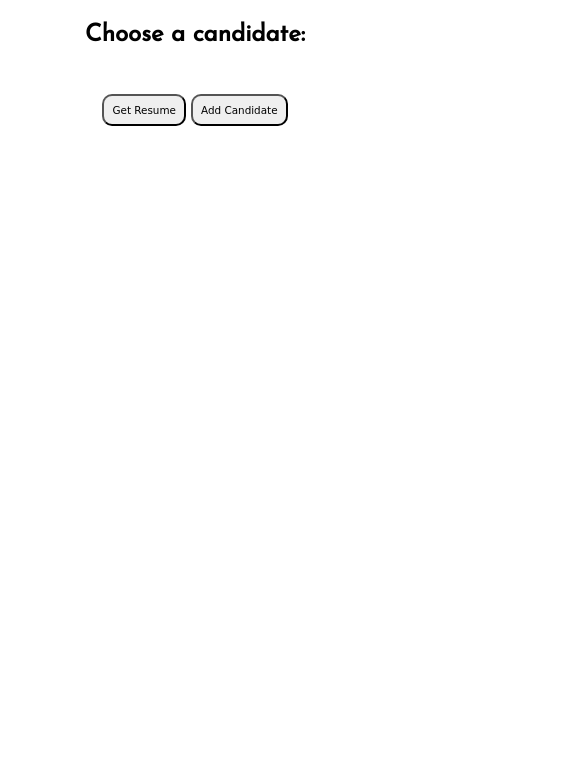
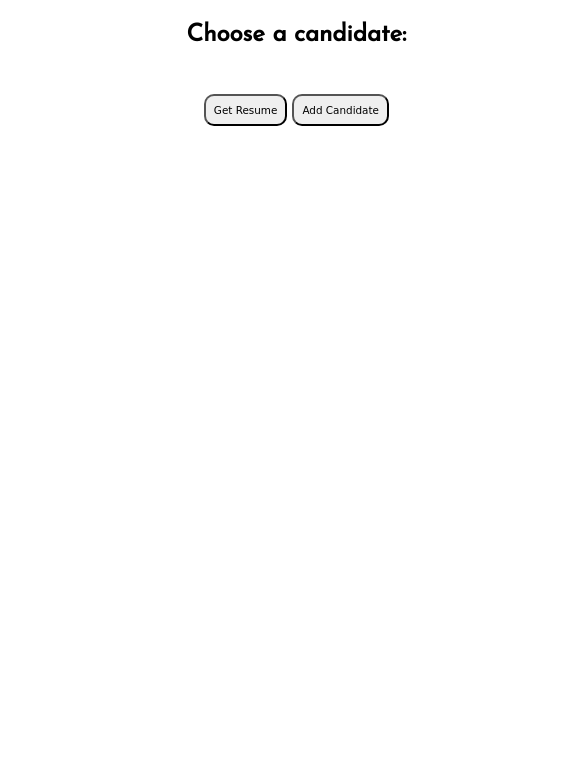
Before and after one commit to aryn-rjpt/ResumeBuilder, a plain HTML site: page index.html in a window 390 px wide. Shown: the part 87-844 px from the top of the page, 585 px wide, since content can reach past the window. Drawn offline with nearby package versions, Linux system fonts and the light colour scheme.

Commit message:
minor fixes

```diff
--- a/phone.css
+++ b/phone.css
@@ -1,3 +1,13 @@
+body {
+    width: 125vw;
+}
+
+@media screen and (max-width: 400px) {
+    body {
+        width: 152vw;
+    }
+}
+
 #top-section>h1 {
     font-size: 10vw;
 }
@@ -180,15 +190,16 @@ button {
     margin-top: 1vw;
 }
 
-.temp3-template .section-heading{
+.temp3-template .section-heading {
     font-size: 0.8rem;
 }
 
-.temp3-template #obj-heading{
+.temp3-template #obj-heading {
     margin-top: 4rem;
 }
 
-.temp3-template .section-stuff, .temp3-template .section-stuff ul li{
+.temp3-template .section-stuff,
+.temp3-template .section-stuff ul li {
     font-size: 0.7rem;
 }
 
@@ -201,6 +212,6 @@ button {
     padding-right: 3rem;
 }
 
-.temp3-template #sep2{
+.temp3-template #sep2 {
     margin-top: 1rem;
 }
```
